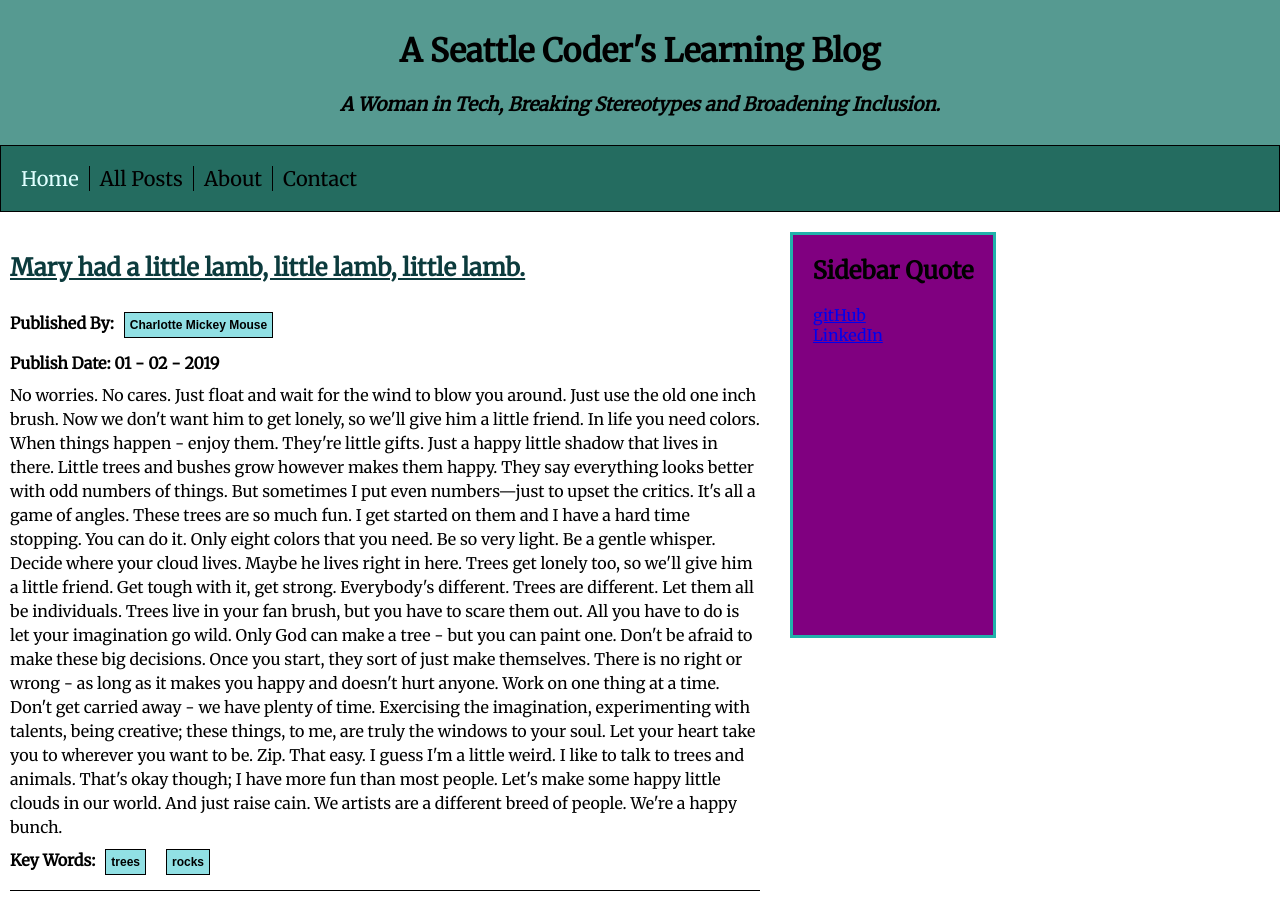
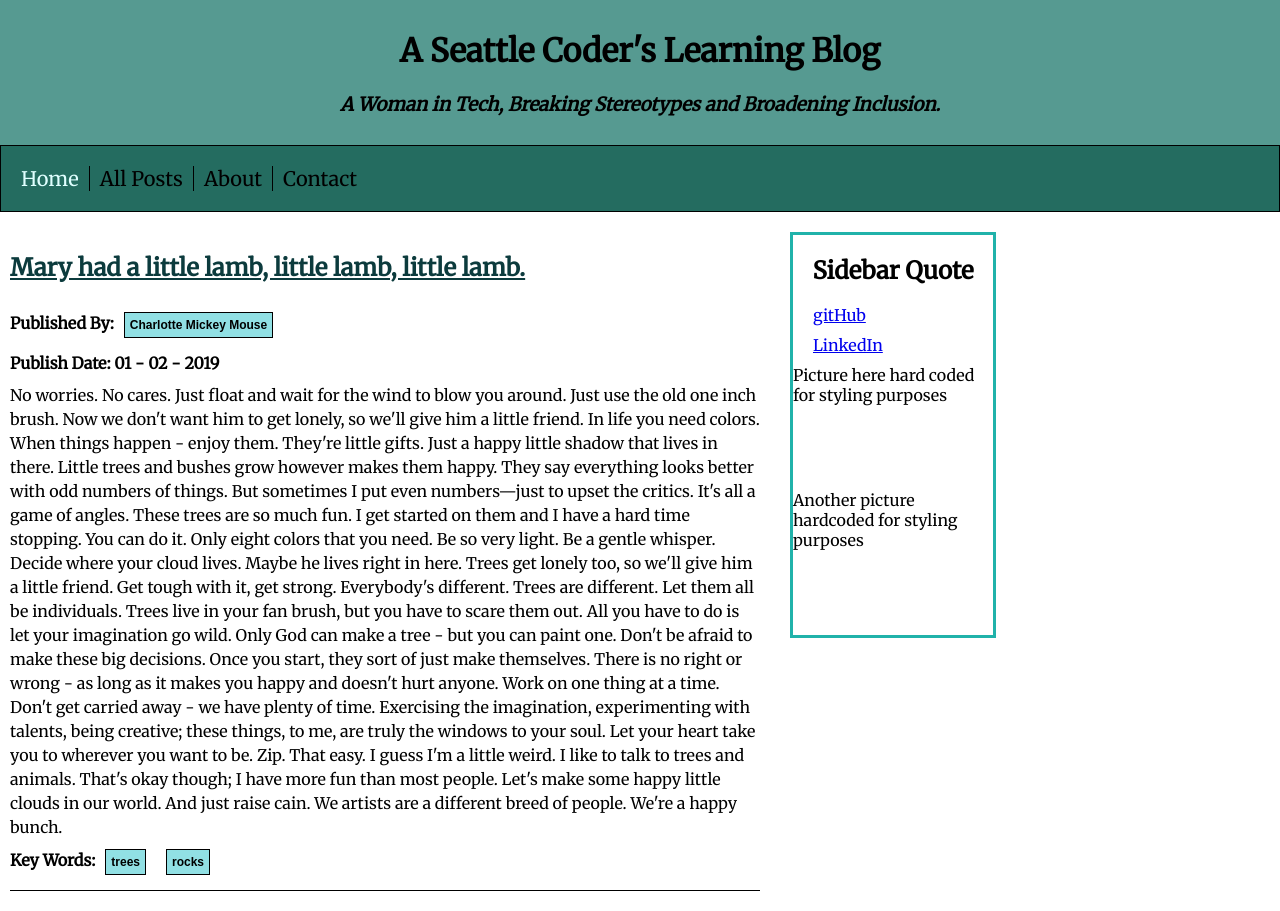
Before and after one commit to FreeMonkey19/react-learning-journal, a React (Create React App) app: page / in a window 1280 px wide. Built offline with nearby package versions, Linux system fonts and the light colour scheme.

Commit message:
style sidebar and its divs in preparation for images-add classNames to target approprately

```diff
--- a/src/BlogPost.css
+++ b/src/BlogPost.css
@@ -5,7 +5,7 @@
   color: purple;
 }
 .post-title:active {
-  color: green;
+  color: black;
 }
 
 .author-and-tag-buttons {
--- a/src/Sidebar.css
+++ b/src/Sidebar.css
@@ -8,13 +8,32 @@
 }
 .sidebar-nav-link {
   margin-left: 20px;
-  padding-bottom: 10px;
+  /* padding-bottom: 10px; */
+}
+.sidebar-nav-link-container {
+  margin-bottom: 10px;
+}
+.sidebar-pic {
+  margin: 25px 10px 25px 10px;
+}
+.sidebar-pics-container {
+  display: none;
+  display: flex block;
+  height: 250px;
+}
+.sidebar-pic {
+  width: 200px;
+  height: 125px;
+  margin: auto;
 }
 
 @media (min-width: 600px) {
   .sidebar-container {
     width: 200px;
     height: 400px;
-    background-color: purple;
+  }
+
+  .sidebar-pics-container {
+    display: unset;
   }
 }
--- a/src/Sidebar.js
+++ b/src/Sidebar.js
@@ -6,12 +6,11 @@ export class Sidebar extends Component {
   render() {
     return (
       <div className="sidebar-container">
-        <div className="sidebar-content">
         <div>
           <h2 className="sidebar-quote">Sidebar Quote</h2>
         </div>
         <div className="sidebar-nav">
-            <div>
+          <div className="sidebar-nav-link-container">
             <Link
               target="blank"
               className="sidebar-nav-link"
@@ -20,7 +19,7 @@ export class Sidebar extends Component {
               gitHub
             </Link>
           </div>
-            <div>
+          <div className="sidebar-nav-link-container">
             <Link
               target="blank"
               className="sidebar-nav-link"
@@ -30,6 +29,14 @@ export class Sidebar extends Component {
             </Link>
           </div>
         </div>
+
+        <div className="sidebar-pics-container">
+          <div className="sidebar-pic">
+            Picture here hard coded for styling purposes
+          </div>
+          <div className="sidebar-pic">
+            Another picture hardcoded for styling purposes
+          </div>
         </div>
       </div>
     );
```
Lines whose indentation alone changed are shown as unchanged.
